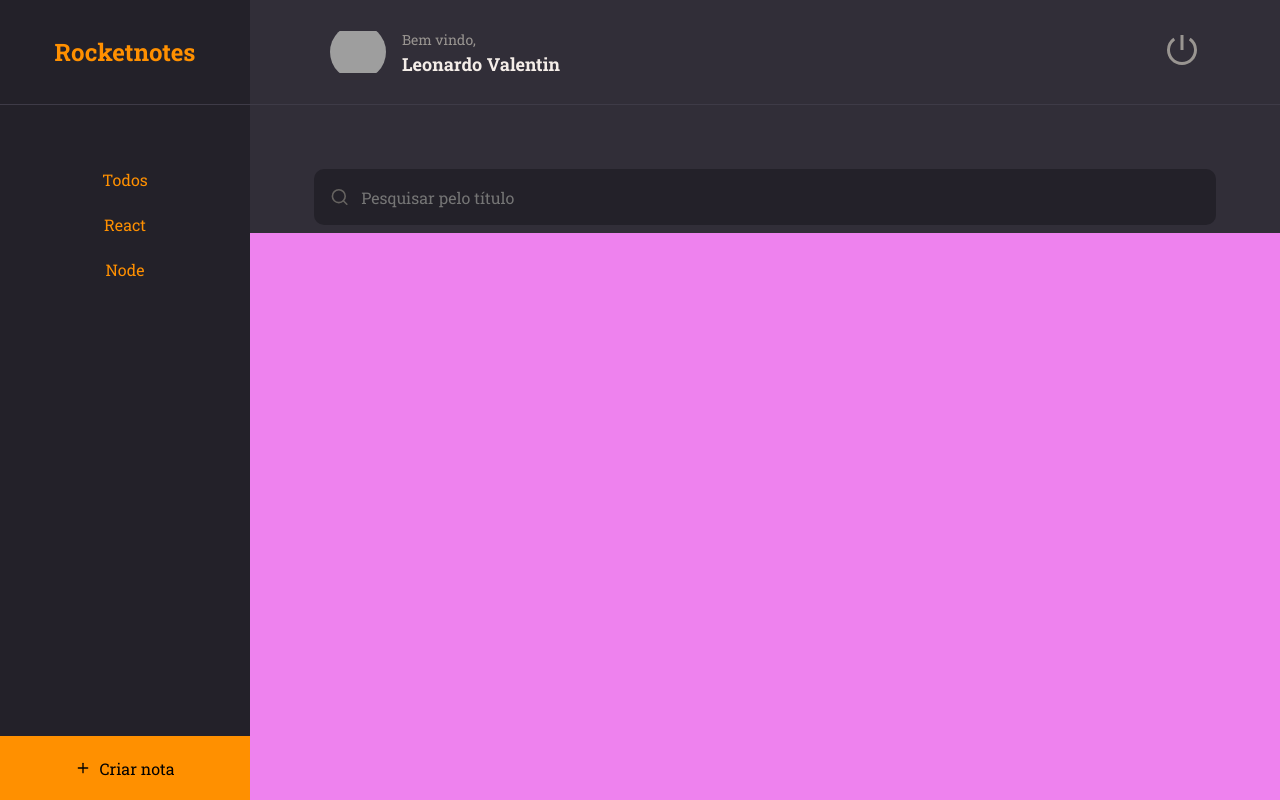
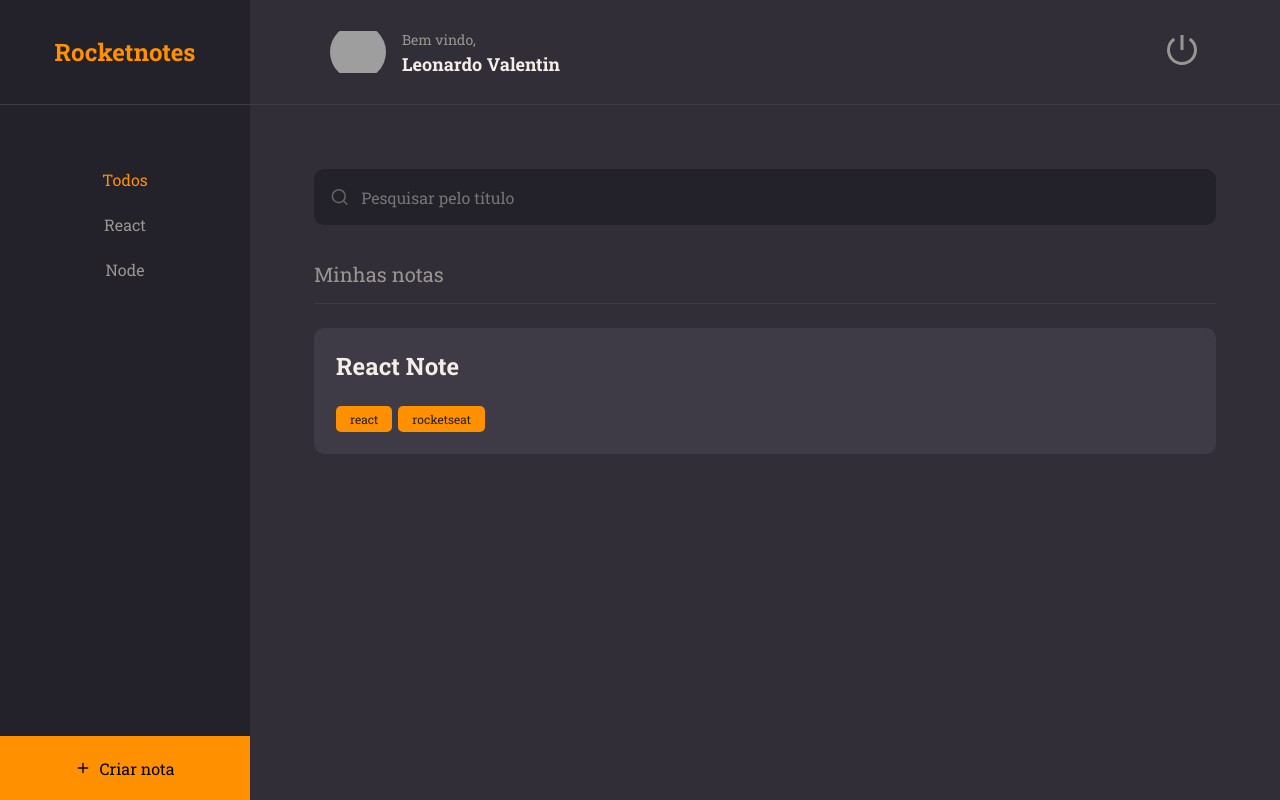
Before and after one commit to leonardo-valentin/rocketnotes, a React (Vite) app: page / in a window 1280 px wide. Built offline with nearby package versions, Linux system fonts and the light colour scheme; grey boxes are pictures that could not be loaded.

Commit message:
feat finishing details from notes and hoem page

```diff
--- a/src/components/ButtonText/index.jsx
+++ b/src/components/ButtonText/index.jsx
@@ -3,7 +3,7 @@
 // eslint-disable-next-line react/prop-types, no-unused-vars
 export function ButtonText({ title, isActive = false, ...rest }) {
   return (
-    <Container type="button" $isactive={isActive.toString()} {...rest}>
+    <Container type="button" $isactive={isActive} {...rest}>
       {title}
     </Container>
   );
--- /dev/null
+++ b/src/components/Note/index.jsx
@@ -0,0 +1,19 @@
+/* eslint-disable react/prop-types */
+import { Container } from "./style";
+import { Tag } from "../Tag";
+
+export function Note({ data, ...rest }) {
+  return (
+    <Container {...rest}>
+      <h1>{data.title}</h1>
+
+      {data.tags && (
+        <footer>
+          {data.tags.map((tag) => (
+            <Tag key={tag.id} title={tag.name} />
+          ))}
+        </footer>
+      )}
+    </Container>
+  );
+}
--- /dev/null
+++ b/src/components/Note/style.js
@@ -0,0 +1,25 @@
+import styled from "styled-components";
+
+export const Container = styled.button`
+  width: 100%;
+  background: ${({ theme }) => theme.COLORS.BACKGROUND_700};
+  border: none;
+  border-radius: 1rem;
+  padding: 2.2rem;
+  margin-bottom: 1.6rem;
+
+  > h1 {
+    flex: 1;
+    text-align: left;
+    font-weight: 700;
+    font-size: 2.4rem;
+
+    color: ${({ theme }) => theme.COLORS.WHITE};
+  }
+
+  > footer {
+    width: 100%;
+    display: flex;
+    margin-top: 2.4rem;
+  }
+`;
--- a/src/components/Tag/index.jsx
+++ b/src/components/Tag/index.jsx
@@ -1,6 +1,6 @@
 import { Container } from "./style";
 
 // eslint-disable-next-line react/prop-types
-export function Tag({ title }) {
-  return <Container>{title}</Container>;
+export function Tag({ title, ...rest }) {
+  return <Container {...rest}> {title} </Container>;
 }
--- a/src/pages/Details/index.jsx
+++ b/src/pages/Details/index.jsx
@@ -11,7 +11,7 @@
       <Header />
       <main>
         <Content>
-          <ButtonText title="Excluir nota" isActive />
+          <ButtonText title="Excluir nota" $isactive />
 
           <h1>Introdução ao React</h1>
 
--- a/src/pages/Home/index.jsx
+++ b/src/pages/Home/index.jsx
@@ -2,6 +2,8 @@
 import { Container, Brand, Menu, Search, Content, Newnote } from "./style";
 import { Header } from "../../components/Header";
 import { Input } from "../../components/Input";
+import { Section } from "../../components/Section";
+import { Note } from "../../components/Note";
 import { ButtonText } from "../../components/ButtonText";
 
 export function Home() {
@@ -14,7 +16,7 @@
 
       <Menu>
         <li>
-          <ButtonText title="Todos" isActive></ButtonText>
+          <ButtonText title="Todos" $isactive></ButtonText>
         </li>
         <li>
           <ButtonText title="React"></ButtonText>
@@ -28,7 +30,19 @@
         <Input placeholder="Pesquisar pelo título" icon={FiSearch}></Input>
       </Search>
 
-      <Content></Content>
+      <Content>
+        <Section title="Minhas notas">
+          <Note
+            data={{
+              title: "React Note",
+              tags: [
+                { id: "1", name: "react" },
+                { id: "2", name: "rocketseat" },
+              ],
+            }}
+          />
+        </Section>
+      </Content>
 
       <Newnote>
         <FiPlus />
--- a/src/pages/Home/style.js
+++ b/src/pages/Home/style.js
@@ -53,8 +53,20 @@
 `;
 
 export const Content = styled.div`
-  background: violet;
   grid-area: content;
+  padding: 0 6.4rem;
+
+  overflow-y: scroll;
+
+  &::-webkit-scrollbar {
+    width: 0.5rem;
+  }
+  &::-webkit-scrollbar-track {
+    background: transparent;
+  }
+  &::-webkit-scrollbar-thumb {
+    background: ${({ theme }) => theme.COLORS.GRAY_100};
+  }
 `;
 
 export const Newnote = styled.button`
```
